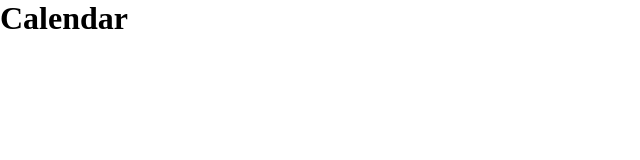
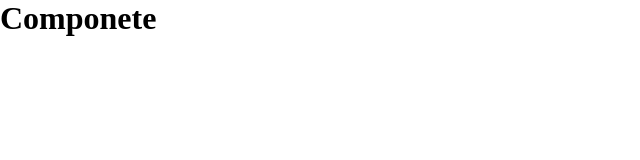
Before and after one commit to MicaioValente/Full-Stack-Calendar, a React (Create React App) app: page /calendar in a window 1280 px wide. Shown: the top 160 px of the page, without its empty margins (0-640 px from the left). Built offline with nearby package versions, Linux system fonts and the light colour scheme.

Commit message:
feat(npm install moment)

```diff
--- a/package.json
+++ b/package.json
@@ -6,6 +6,7 @@
     "@testing-library/jest-dom": "^5.11.4",
     "@testing-library/react": "^11.1.0",
     "@testing-library/user-event": "^12.1.10",
+    "moment": "^2.29.1",
     "react": "^17.0.2",
     "react-dom": "^17.0.2",
     "react-router": "^5.2.1",
--- /dev/null
+++ b/src/components/calendar/index.js
@@ -0,0 +1,10 @@
+import React from 'react'
+
+export default function CalendarComponent(){
+    const monthNames = ['Jan', 'Feb', 'Mar', 'Apr', 'May', 'Jun', 'Jul', 'Aug', 'Sep', 'Oct', 'Nov', 'Dec']
+
+
+    return(
+        <h1>Componete</h1>
+    )
+}
--- a/src/pages/calendar/index.js
+++ b/src/pages/calendar/index.js
@@ -1,10 +1,12 @@
 import React from 'react'
+import CalendarComponent from '../../components/calendar'
+
+export default function Calendar(){
 
 
-export default function Calendar(){
+
+
     return(
-        <>
-        <h1>Calendar</h1>
-        </>
+        <CalendarComponent/>
     )
 }
```
Also changed, not shown: src/components/calendar/styles.js (added), 2 other files (tests, documents, lock files or other folders).
